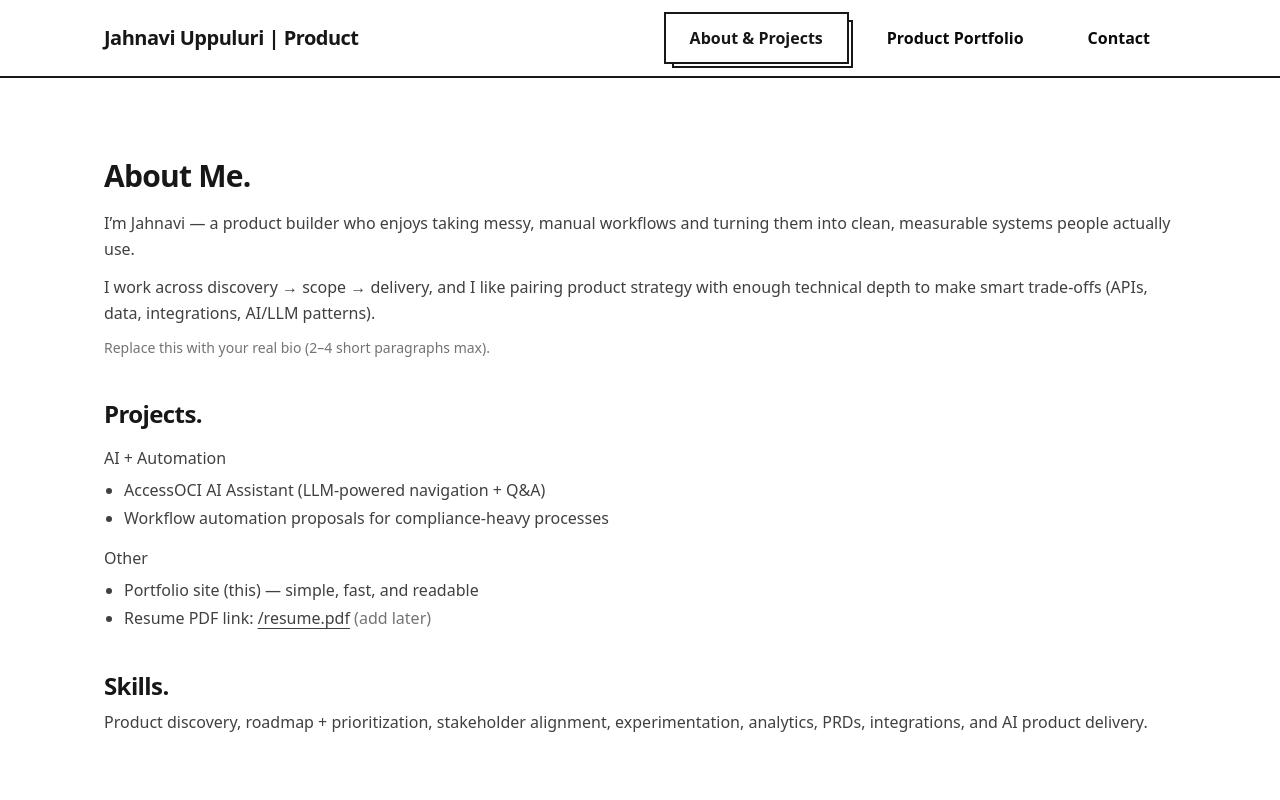
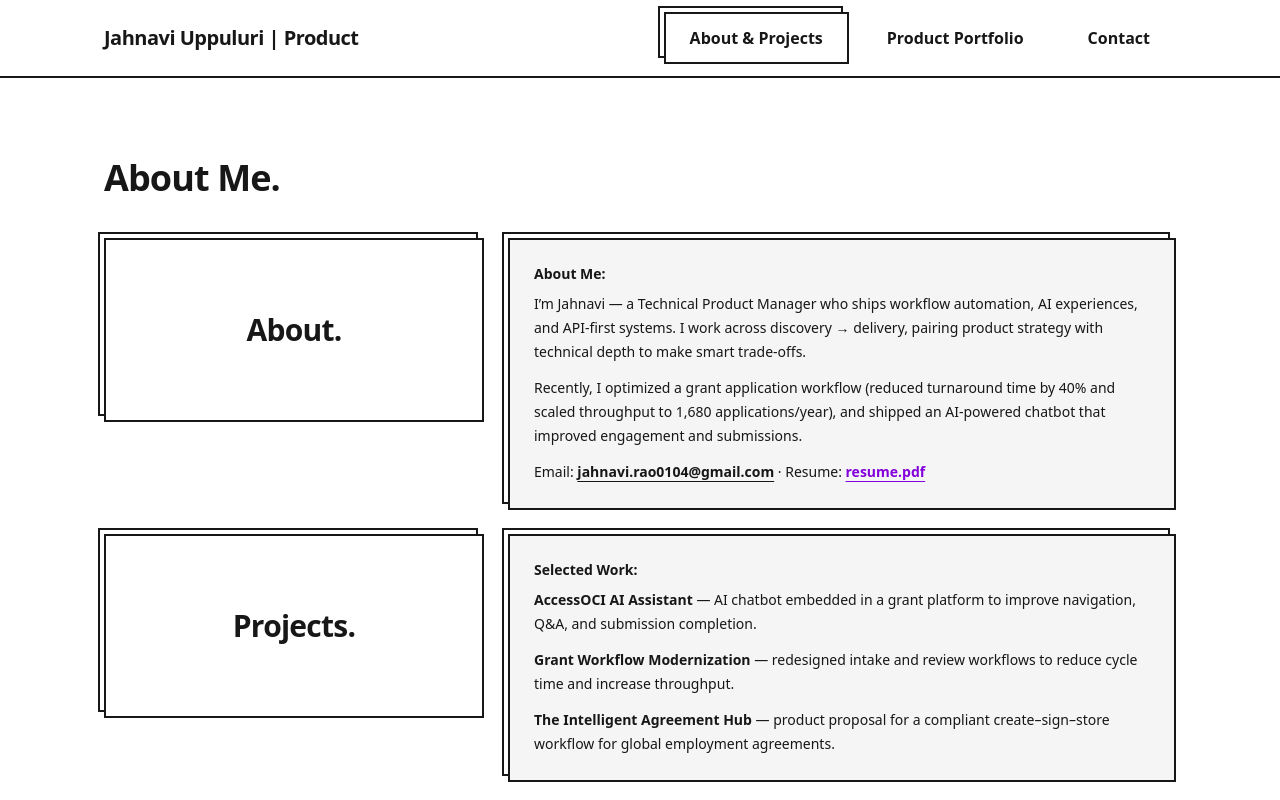
Before and after one commit to skm1312/portfolio-website, a Next.js app: page /about in a window 1280 px wide. Shown: the top 800 px of the page. Built offline with nearby package versions, Linux system fonts and the light colour scheme.

Commit message:
Introduce a new style component ShadowBox
Use to component to redo the toolbar and the About page

```diff
--- a/src/app/about/page.tsx
+++ b/src/app/about/page.tsx
@@ -1,60 +1,124 @@
 import Link from "next/link";
+import { ShadowBox } from "../components/ShadowBox";
+
+function LeftLabel({ text }: { text: string }) {
+  return (
+    <ShadowBox direction="tl" offset={6}>
+      <div className="h-[180px] flex items-center justify-center">
+        <div className="text-3xl font-extrabold tracking-tight">{text}</div>
+      </div>
+    </ShadowBox>
+  );
+}
+
+function RightPanel({ children }: { children: React.ReactNode }) {
+  return (
+    <ShadowBox direction="tl" offset={6}>
+      <div className="bg-neutral-100 p-6">{children}</div>
+    </ShadowBox>
+  );
+}
+
+function H3({ children }: { children: React.ReactNode }) {
+  return <div className="mb-2 text-sm font-extrabold">{children}</div>;
+}
+
+function P({ children }: { children: React.ReactNode }) {
+  return <p className="text-sm leading-6 text-neutral-900">{children}</p>;
+}
+
+function Spacer() {
+  return <div className="h-3" />;
+}
 
 export default function AboutPage() {
   return (
     <div className="space-y-10">
-      <section className="space-y-4">
-        <h1 className="text-3xl font-semibold tracking-tight">About Me.</h1>
-        <div className="space-y-3 text-neutral-700 leading-relaxed">
-          <p>
-            I’m Jahnavi — a product builder who enjoys taking messy, manual workflows and turning them into clean,
-            measurable systems people actually use.
-          </p>
-          <p>
-            I work across discovery → scope → delivery, and I like pairing product strategy with enough technical depth
-            to make smart trade-offs (APIs, data, integrations, AI/LLM patterns).
-          </p>
-          <p className="text-neutral-500 text-sm">
-            Replace this with your real bio (2–4 short paragraphs max).
-          </p>
+      <h1 className="text-4xl font-extrabold tracking-tight">About Me.</h1>
+
+      <div className="grid grid-cols-1 gap-6 md:grid-cols-[380px_1fr]">
+        {/* ABOUT */}
+        <div className="md:sticky md:top-28 self-start">
+          <LeftLabel text="About." />
         </div>
-      </section>
+        <RightPanel>
+          <H3>About Me:</H3>
+          <P>
+            I’m Jahnavi — a Technical Product Manager who ships workflow automation, AI experiences, and API-first
+            systems. I work across discovery → delivery, pairing product strategy with technical depth to make smart
+            trade-offs.
+          </P>
+          <Spacer />
+          <P>
+            Recently, I optimized a grant application workflow (reduced turnaround time by 40% and scaled throughput to
+            1,680 applications/year), and shipped an AI-powered chatbot that improved engagement and submissions.
+          </P>
+          <Spacer />
+          <P>
+            Email:{" "}
+            <a className="underline underline-offset-4 font-bold" href="mailto:jahnavi.rao0104@gmail.com">
+              jahnavi.rao0104@gmail.com
+            </a>{" "}
+            · Resume:{" "}
+            <a
+              className="underline underline-offset-4 font-bold text-purple-700"
+              href="/resume.pdf"
+              target="_blank"
+              rel="noreferrer"
+            >
+              resume.pdf
+            </a>
+          </P>
+        </RightPanel>
 
-      <section className="space-y-4">
-        <h2 className="text-2xl font-semibold tracking-tight">Projects.</h2>
+        {/* PROJECTS */}
+        <div className="md:sticky md:top-28 self-start">
+          <LeftLabel text="Projects." />
+        </div>
+        <RightPanel>
+          <H3>Selected Work:</H3>
 
-        <div className="space-y-4 text-neutral-700">
-          <div>
-            <div className="font-medium">AI + Automation</div>
-            <ul className="list-disc pl-5 mt-2 space-y-1">
-              <li>AccessOCI AI Assistant (LLM-powered navigation + Q&amp;A)</li>
-              <li>Workflow automation proposals for compliance-heavy processes</li>
-            </ul>
-          </div>
+          <P>
+            <strong>AccessOCI AI Assistant</strong> — AI chatbot embedded in a grant platform to improve navigation, Q&A,
+            and submission completion.
+          </P>
+          <Spacer />
 
-          <div>
-            <div className="font-medium">Other</div>
-            <ul className="list-disc pl-5 mt-2 space-y-1">
-              <li>Portfolio site (this) — simple, fast, and readable</li>
-              <li>
-                Resume PDF link:{" "}
-                <Link className="underline underline-offset-4" href="/resume.pdf">
-                  /resume.pdf
-                </Link>{" "}
-                <span className="text-neutral-500">(add later)</span>
-              </li>
-            </ul>
-          </div>
+          <P>
+            <strong>Grant Workflow Modernization</strong> — redesigned intake and review workflows to reduce cycle time
+            and increase throughput.
+          </P>
+          <Spacer />
+
+          <P>
+            <strong>The Intelligent Agreement Hub</strong> — product proposal for a compliant create–sign–store workflow
+            for global employment agreements.
+          </P>
+        </RightPanel>
+
+        {/* SKILLS */}
+        <div className="md:sticky md:top-28 self-start">
+          <LeftLabel text="Skills." />
         </div>
-      </section>
+        <RightPanel>
+          <H3>Product:</H3>
+          <P>Discovery, prioritization, PRDs, roadmaps, stakeholder alignment, experimentation, delivery.</P>
+          <Spacer />
 
-      <section className="space-y-2">
-        <h2 className="text-2xl font-semibold tracking-tight">Skills.</h2>
-        <p className="text-neutral-700">
-          Product discovery, roadmap + prioritization, stakeholder alignment, experimentation, analytics, PRDs,
-          integrations, and AI product delivery.
-        </p>
-      </section>
+          <H3>Technical:</H3>
+          <P>APIs, integrations, analytics, AI/LLM patterns, CI/CD.</P>
+          <Spacer />
+
+          <H3>Certifications:</H3>
+          <P>PMP (2024), Product Management training.</P>
+        </RightPanel>
+      </div>
+
+      <div>
+        <Link href="/portfolio" className="underline underline-offset-4 font-bold">
+          → View Product Portfolio
+        </Link>
+      </div>
     </div>
   );
 }
--- /dev/null
+++ b/src/app/components/ShadowBox.tsx
@@ -0,0 +1,40 @@
+import React from "react";
+
+type Direction = "br" | "tl" | "tr" | "bl";
+const dirToTranslate: Record<Direction, { x: number; y: number }> = {
+  br: { x: 1, y: 1 },
+  tl: { x: -1, y: -1 },
+  tr: { x: 1, y: -1 },
+  bl: { x: -1, y: 1 },
+};
+
+export function ShadowBox({
+  children,
+  className = "",
+  offset = 6,
+  direction = "tl",
+  underlayClassName = "bg-white",
+  borderClassName = "border-2 border-neutral-900",
+}: {
+  children: React.ReactNode;
+  className?: string;
+  offset?: number;
+  direction?: Direction;
+  underlayClassName?: string;
+  borderClassName?: string;
+}) {
+  const { x, y } = dirToTranslate[direction];
+
+  return (
+    <div className={`relative ${className}`}>
+      {/* Underlay plate */}
+      <div
+        className={`absolute inset-0 ${borderClassName} ${underlayClassName}`}
+        style={{ transform: `translate(${x * offset}px, ${y * offset}px)` }}
+        aria-hidden="true"
+      />
+      {/* Front plate */}
+      <div className={`relative ${borderClassName} bg-white`}>{children}</div>
+    </div>
+  );
+}
--- a/src/app/nav.tsx
+++ b/src/app/nav.tsx
@@ -2,6 +2,7 @@
 
 import Link from "next/link";
 import { usePathname } from "next/navigation";
+import { ShadowBox } from "./components/ShadowBox";
 
 const links = [
   { href: "/about", label: "About & Projects" },
@@ -29,17 +30,26 @@ export default function Nav() {
           <nav className="flex items-center gap-3">
             {links.map((l) => {
               const active = isActive(l.href);
-              return (
+
+              const linkInner = (
+                <span className="px-6 py-3 text-base font-bold inline-block">
+                  {l.label}
+                </span>
+              );
+
+              return active ? (
+                <div key={l.href} className="inline-block">
+                  <ShadowBox direction="tl" offset={6} className="inline-block">
+                    <Link href={l.href} className="block">
+                      {linkInner}
+                    </Link>
+                  </ShadowBox>
+                </div>
+              ) : (
                 <Link
                   key={l.href}
                   href={l.href}
-                  className={[
-                    "relative px-6 py-3 text-base font-bold",
-                    "hover:underline underline-offset-4",
-                    active
-                      ? "border-2 border-neutral-900 bg-white before:absolute before:inset-0 before:translate-x-[6px] before:translate-y-[6px] before:border-2 before:border-neutral-900 before:-z-10"
-                      : "border-2 border-transparent text-neutral-950",
-                  ].join(" ")}
+                  className="px-6 py-3 text-base font-bold border-2 border-transparent hover:underline underline-offset-4"
                 >
                   {l.label}
                 </Link>
```
